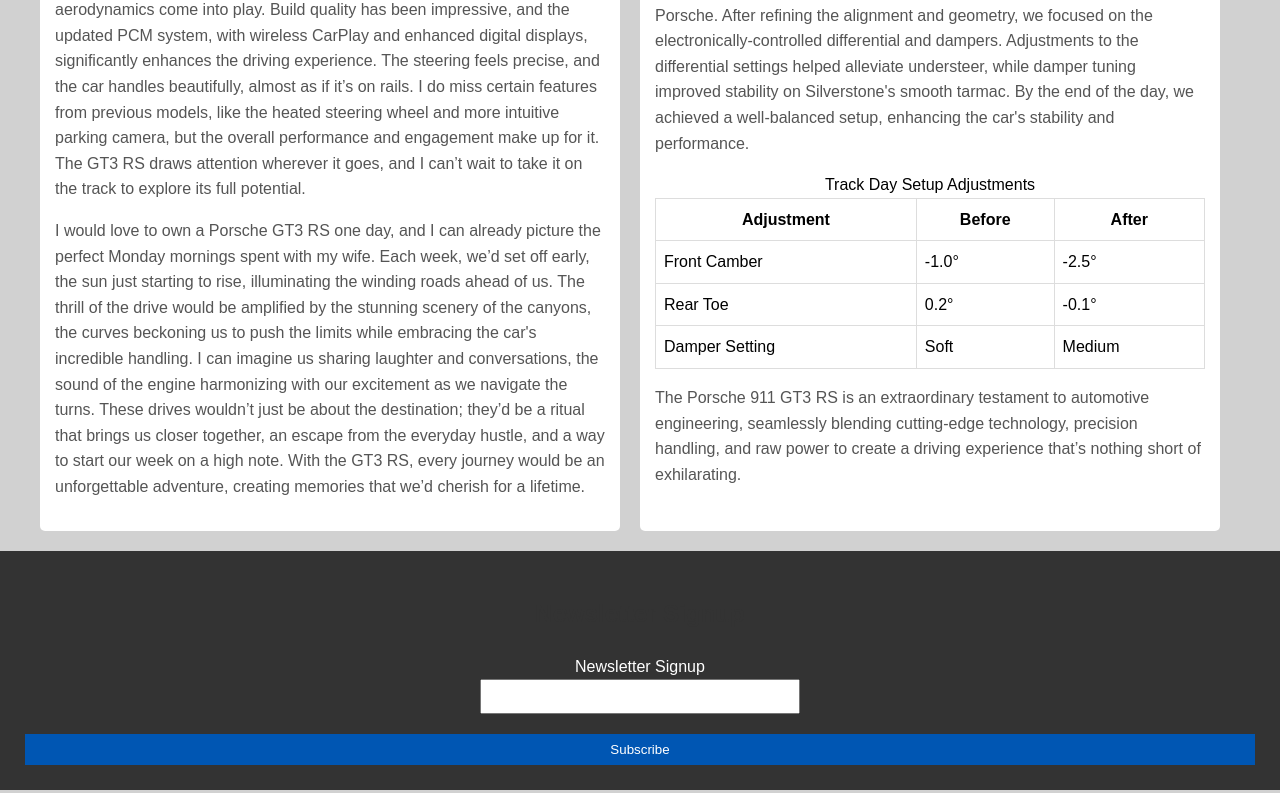
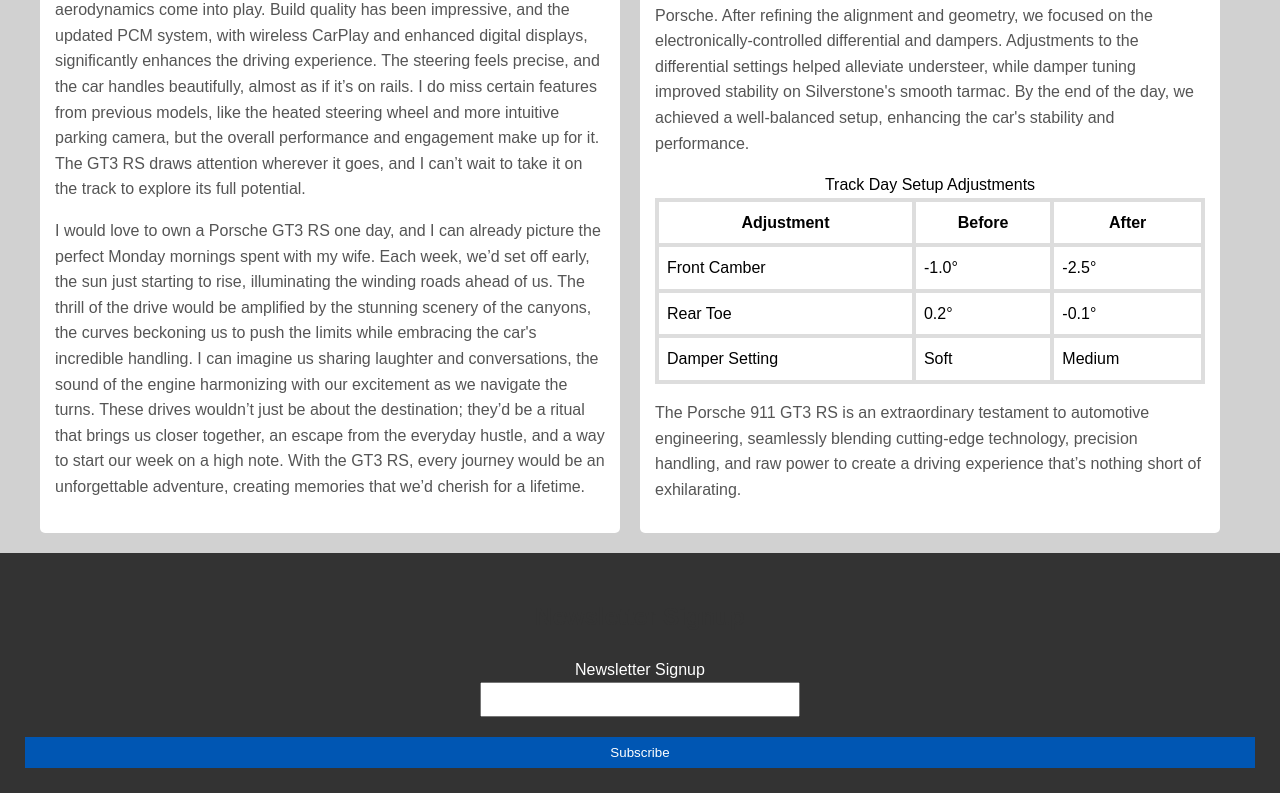
Before and after one commit to alabdal3/mi349_blog, a plain HTML site: page index.html in a window 1280 px wide. Shown: the part 1019-1812 px from the top of the page. Drawn offline with Linux system fonts and the light colour scheme.

Commit message:
edit table border

```diff
--- a/style.css
+++ b/style.css
@@ -72,7 +72,7 @@
 
 th, td {
     padding: 8px;
-    border: 1px solid #ddd;
+    border: 4px solid #ddd;
 }
 
 footer {
```
